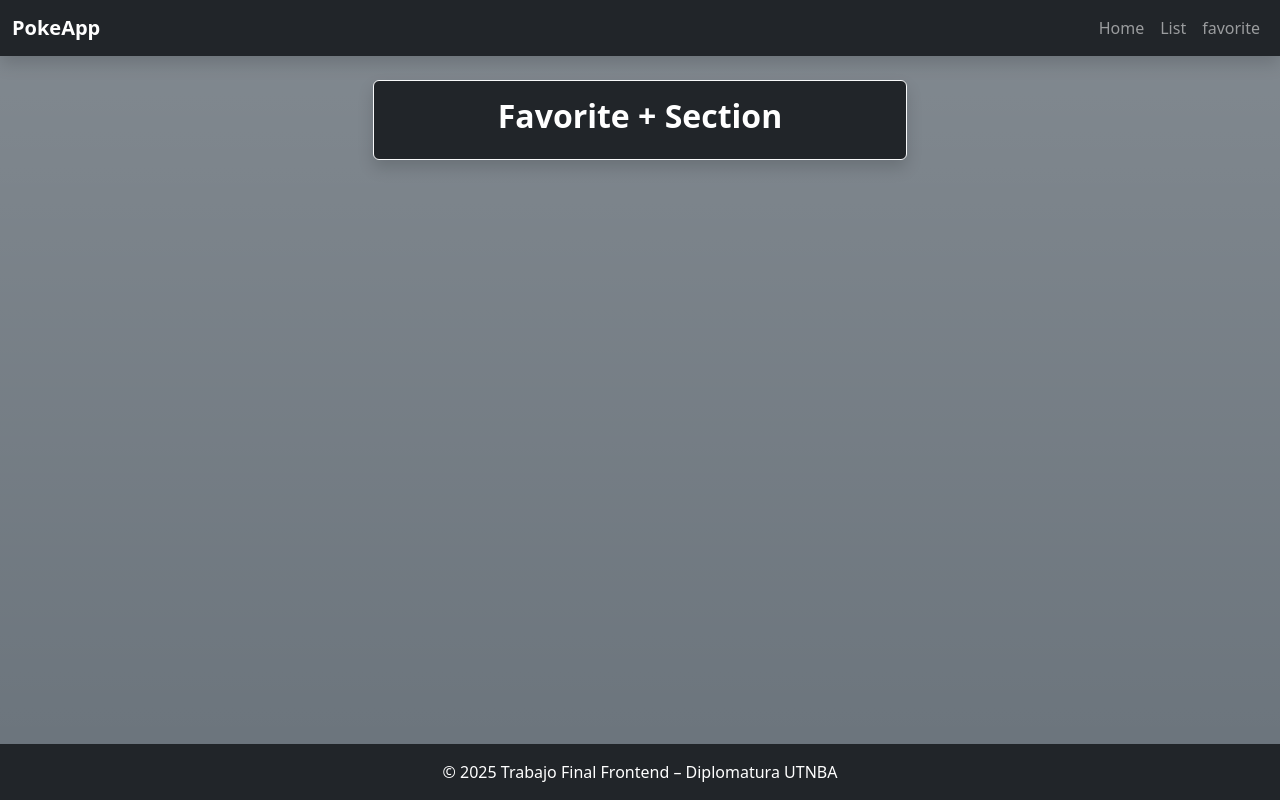
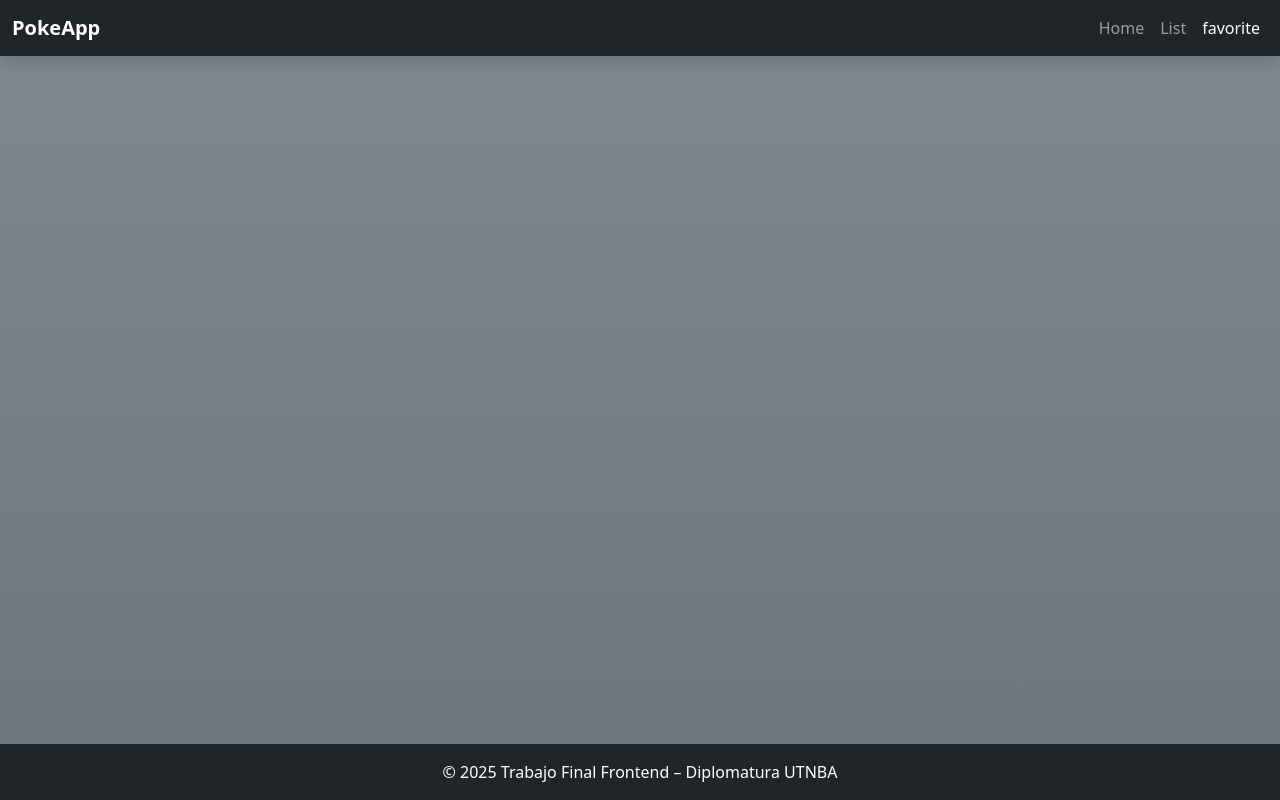
Before and after one commit to aherrera125/tp-final-react-Alejandro-Herrera, a React (Vite) app: page /Favorite in a window 1280 px wide. Built offline with nearby package versions, Linux system fonts and the light colour scheme.

Commit message:
add new page called Favorite and improve navitation

```diff
--- a/src/App.tsx
+++ b/src/App.tsx
@@ -4,7 +4,6 @@ import Home from "./components/Home";
 import PokemonList from "./components/PokemonList";
 import PokemonDetail from "./components/PokemonDetail";
 import Favorite from "./components/Favorite";
-
 import "./App.css";
 
 function App() {
@@ -12,10 +11,10 @@ function App() {
     <div className="App">
       <Routes>
         <Route path="/" element={<Layout />}>
-          <Route index element={<Home />} />
+          <Route index element={<Home />}></Route>
           <Route path="PokemonList" element={<PokemonList />}></Route>
-          <Route path="PokemonDetail/:id" element={<PokemonDetail />} />
-          <Route path="favorite" element={<Favorite />} />
+          <Route path="PokemonDetail/:id" element={<PokemonDetail />}></Route>
+          <Route path="Favorite" element={<Favorite />}></Route>
         </Route>
       </Routes>
     </div>
--- a/src/components/Favorite.tsx
+++ b/src/components/Favorite.tsx
@@ -1,15 +1,54 @@
+import { useEffect, useState } from "react";
+import { useNavigate } from "react-router-dom";
+import type { PokemonDetails } from "../types/types";
+
 function Favorite() {
+  const [favorite, setFavorite] = useState<PokemonDetails[]>([]);
+  const navigate = useNavigate();
+
+  useEffect(() => {
+    {
+      const stored = localStorage.getItem("favorites");
+      if (stored) {
+        setFavorite(JSON.parse(stored));
+      }
+    }
+  }, []);
+
   return (
     <section className="text-center text-light">
       <div className="container">
-        <div className="row justify-content-center">
-          <div className="col-12 col-md-8 col-lg-6">
-            <div className="card bg-dark text-white border-light shadow">
-              <div className="card-body">
-                <h2 className="card-title fw-bold">Favorite + Section</h2>
+        <div className="row row-cols-1 row-cols-md-3 g-4">
+          {favorite.map((pokemon) => {
+            return (
+              <div
+                key={pokemon.id}
+                className="col-6 col-sm-4 col-md-3 col-lg-2"
+              >
+                <div className="card bg-dark text-white border-light h-100 shadow-sm">
+                  <img
+                    src={pokemon.sprites.front_default}
+                    className="card-img-top p-3"
+                    alt={pokemon.name}
+                  />
+                  <div className="card-body">
+                    <h2 className="card-title fw-bold">{pokemon.name}</h2>
+                    <p className="card-text">
+                      tipo: {pokemon.types[0].type.name}
+                      <br />
+                      Altura: {pokemon.height} m | Peso: {pokemon.weight} kg
+                    </p>
+                    <button
+                      className="btn btn-outline-light mt-3"
+                      onClick={() => navigate(-1)}
+                    >
+                      ← Volver
+                    </button>
+                  </div>
+                </div>
               </div>
-            </div>
-          </div>
+            );
+          })}
         </div>
       </div>
     </section>
--- a/src/components/Home.tsx
+++ b/src/components/Home.tsx
@@ -122,17 +122,17 @@ function Home() {
           <div className="row justify-content-center mx-5">
             {favorite.map((fav) => {
               return (
-                <div className="card my-3">
+                <div className="card my-3 ">
                   <div className="row g-0">
                     <div className="col-md-4">
                       <img
                         src={fav.sprites.front_default}
-                        className="img-fluid rounded-start mt-2"
+                        className="img-fluid rounded-start w-100"
                         alt={`Personaje favorito ${fav.name}`}
                       />
                     </div>
                     <div className="col-md-8">
-                      <div className="card-body">
+                      <div className="card-body mt-4">
                         <h5 className="card-title">{fav.name}</h5>
                         <p className="card-text">
                           tipo: {fav.types[0].type.name}
--- a/src/components/Layout.tsx
+++ b/src/components/Layout.tsx
@@ -46,9 +46,9 @@ function Layout() {
                 </li>
                 <li className="nav-item">
                   <Link
-                    to="/favorite"
+                    to="/Favorite"
                     className={`nav-link ${
-                      location.pathname === "/favorite" ? "active" : ""
+                      location.pathname === "/Favorite" ? "active" : ""
                     }`}
                   >
                     favorite
--- a/src/components/PokemonDetail.tsx
+++ b/src/components/PokemonDetail.tsx
@@ -22,18 +22,6 @@ function PokemonDetail() {
     if (flag) localStorage.setItem("favorites", JSON.stringify(favorite));
   }, [favorite]);
 
-  const addFavorite = (pokemon: PokemonDetails): void => {
-    const existFav: boolean = favorite.some((fav) => fav.id === pokemon.id);
-
-    if (!existFav) {
-      setFavorite([...favorite, pokemon]);
-    } else {
-      const aux: PokemonDetails[] = favorite.filter((f) => f.id !== pokemon.id);
-      setFavorite(aux);
-    }
-    setFlag(true);
-  };
-
   useEffect(() => {
     if (id) {
       fetch(`https://pokeapi.co/api/v2/pokemon/${id}`)
@@ -46,6 +34,18 @@ function PokemonDetail() {
         .finally(() => setLoading(false));
     }
   }, [id]);
+
+  const addFavorite = (pokemon: PokemonDetails): void => {
+    const existFav: boolean = favorite.some((fav) => fav.id === pokemon.id);
+
+    if (!existFav) {
+      setFavorite([...favorite, pokemon]);
+    } else {
+      const aux: PokemonDetails[] = favorite.filter((f) => f.id !== pokemon.id);
+      setFavorite(aux);
+    }
+    setFlag(true);
+  };
 
   if (loading) return <p className="text-white">Cargando...</p>;
   if (!pokemon)
```
Also changed, not shown: 1 other file (tests, documents, lock files or other folders).
